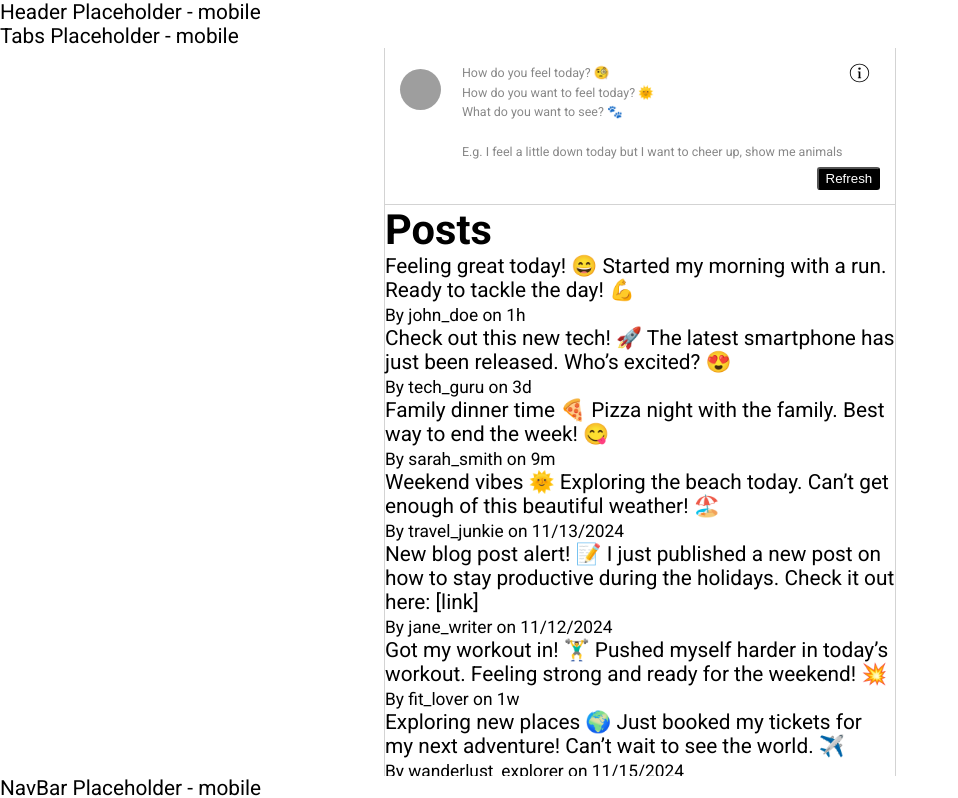
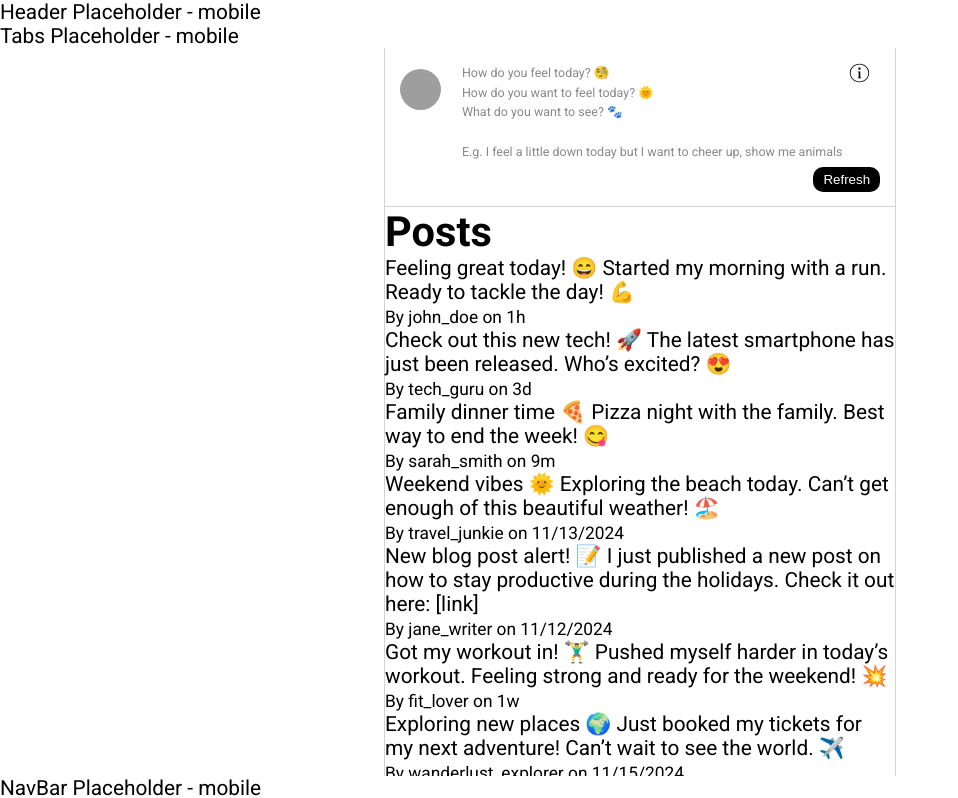
Before and after one commit to adamdebrouwere/Meta_24hours-Hackathon, a React (Vite) app: page / in a window 1280 px wide. Shown: the top 798 px of the page, without its empty margins (0-958 px from the left). Built offline with nearby package versions, Linux system fonts and the light colour scheme.

Commit message:
adjusted button styling

```diff
--- a/src/components/InputForm/InputForm.scss
+++ b/src/components/InputForm/InputForm.scss
@@ -59,10 +59,15 @@
     justify-content: end;
   }
   &__btn {
-    padding: 0.1rem 0.3rem;
+    background: none;
+    color: inherit;
+    border: none;
+    cursor: pointer;
+    outline: inherit;
+    padding: 0.25rem 0.5rem;
     background-color: black;
     color: white;
-    border-radius: 3px;
+    border-radius: 10px;
   }
   &__tooltip {
     visibility: hidden;
```
